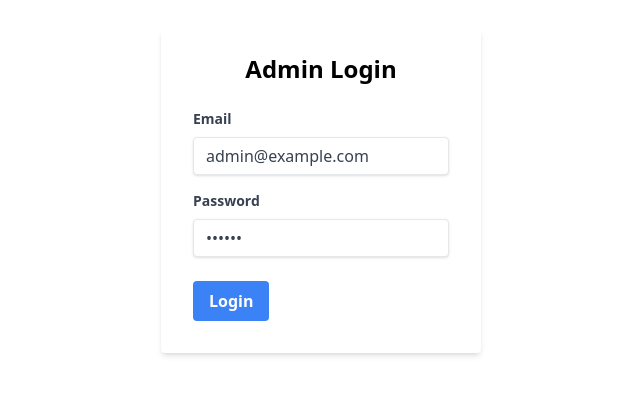
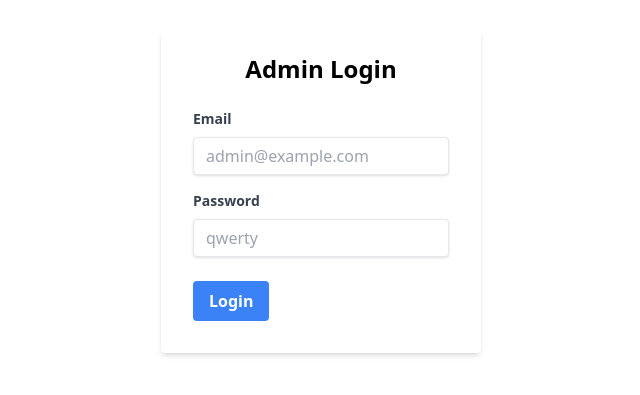
Before and after one commit to mz0121coder/vehicle-vista, a React (Vite) app in the folder garage-app/: page / in a window 1280 px wide. Shown: the part 201-596 px from the top of the page, without its empty margins (319-959 px from the left). Built offline with nearby package versions, Linux system fonts and the light colour scheme; no server answers.

Commit message:
login/logout setup

```diff
--- a/garage-app/src/components/Login/Login.jsx
+++ b/garage-app/src/components/Login/Login.jsx
@@ -1,15 +1,21 @@
 import React, { useState } from 'react';
+import { getAuth, signInWithEmailAndPassword } from 'firebase/auth';
 import Swal from 'sweetalert2';
 
 const Login = ({ setIsAuthenticated }) => {
-	const adminEmail = 'admin@example.com';
-	const adminPassword = 'qwerty';
-	const [email, setEmail] = useState('admin@example.com');
-	const [password, setPassword] = useState('qwerty');
+	// const adminEmail = 'admin@example.com';
+	// const adminPassword = 'qwerty';
 
-	const handleLogin = e => {
+	const [email, setEmail] = useState();
+	const [password, setPassword] = useState();
+
+	const handleLogin = async e => {
 		e.preventDefault();
-		if (email === adminEmail && password === adminPassword) {
+
+		const auth = getAuth();
+
+		try {
+			await signInWithEmailAndPassword(auth, email, password);
 			Swal.fire({
 				timer: 1500,
 				showConfirmButton: false,
@@ -17,7 +23,7 @@ const Login = ({ setIsAuthenticated }) => {
 					Swal.showLoading();
 				},
 				willClose: () => {
-					localStorage.setItem('is_authenticated', true);
+					// localStorage.setItem('is_authenticated', true);
 					setIsAuthenticated(true);
 					Swal.fire({
 						icon: 'success',
@@ -27,7 +33,7 @@ const Login = ({ setIsAuthenticated }) => {
 					});
 				},
 			});
-		} else {
+		} catch (error) {
 			Swal.fire({
 				timer: 1500,
 				showConfirmButton: false,
@@ -43,6 +49,42 @@ const Login = ({ setIsAuthenticated }) => {
 					});
 				},
 			});
+		}
+
+		if (email === adminEmail && password === adminPassword) {
+			// Swal.fire({
+			// 	timer: 1500,
+			// 	showConfirmButton: false,
+			// 	willOpen: () => {
+			// 		Swal.showLoading();
+			// 	},
+			// 	willClose: () => {
+			// 		localStorage.setItem('is_authenticated', true);
+			// 		setIsAuthenticated(true);
+			// 		Swal.fire({
+			// 			icon: 'success',
+			// 			title: 'Successfully logged in!',
+			// 			showConfirmButton: false,
+			// 			timer: 1500,
+			// 		});
+			// 	},
+			// });
+		} else {
+			// Swal.fire({
+			// 	timer: 1500,
+			// 	showConfirmButton: false,
+			// 	willOpen: () => {
+			// 		Swal.showLoading();
+			// 	},
+			// 	willClose: () => {
+			// 		Swal.fire({
+			// 			icon: 'error',
+			// 			title: 'Error!',
+			// 			text: 'Incorrect email or password.',
+			// 			showConfirmButton: true,
+			// 		});
+			// 	},
+			// });
 		}
 	};
 
--- a/garage-app/src/components/Logout/Logout.jsx
+++ b/garage-app/src/components/Logout/Logout.jsx
@@ -1,8 +1,12 @@
 import React from 'react';
 import Swal from 'sweetalert2';
+import { getAuth, signOut } from 'firebase/auth';
 
 const Logout = ({ setIsAuthenticated }) => {
 	const handleLogout = () => {
+		const auth = getAuth();
+		signOut(auth)
+			.then(() => {
 				Swal.fire({
 					icon: 'question',
 					title: 'Logging Out',
@@ -18,11 +22,16 @@ const Logout = ({ setIsAuthenticated }) => {
 								Swal.showLoading();
 							},
 							willClose: () => {
-						localStorage.setItem('is_authenticated', false);
+								// localStorage.setItem('is_authenticated', false);
 								setIsAuthenticated(false);
 							},
 						});
 					}
+				});
+				// Sign-out successful.
+			})
+			.catch(error => {
+				// An error happened.
 			});
 	};
 
```
Lines whose indentation alone changed are shown as unchanged.
